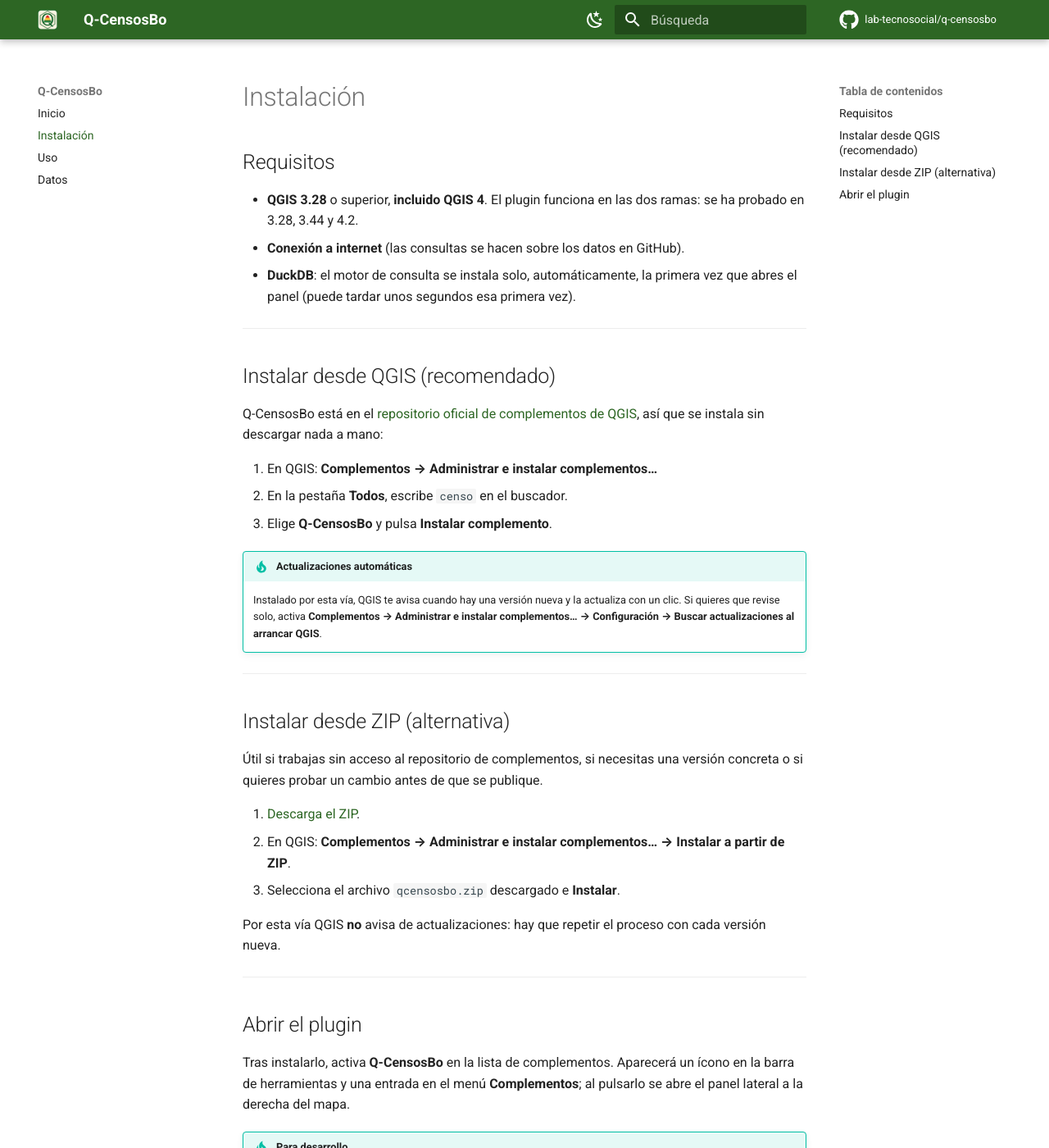
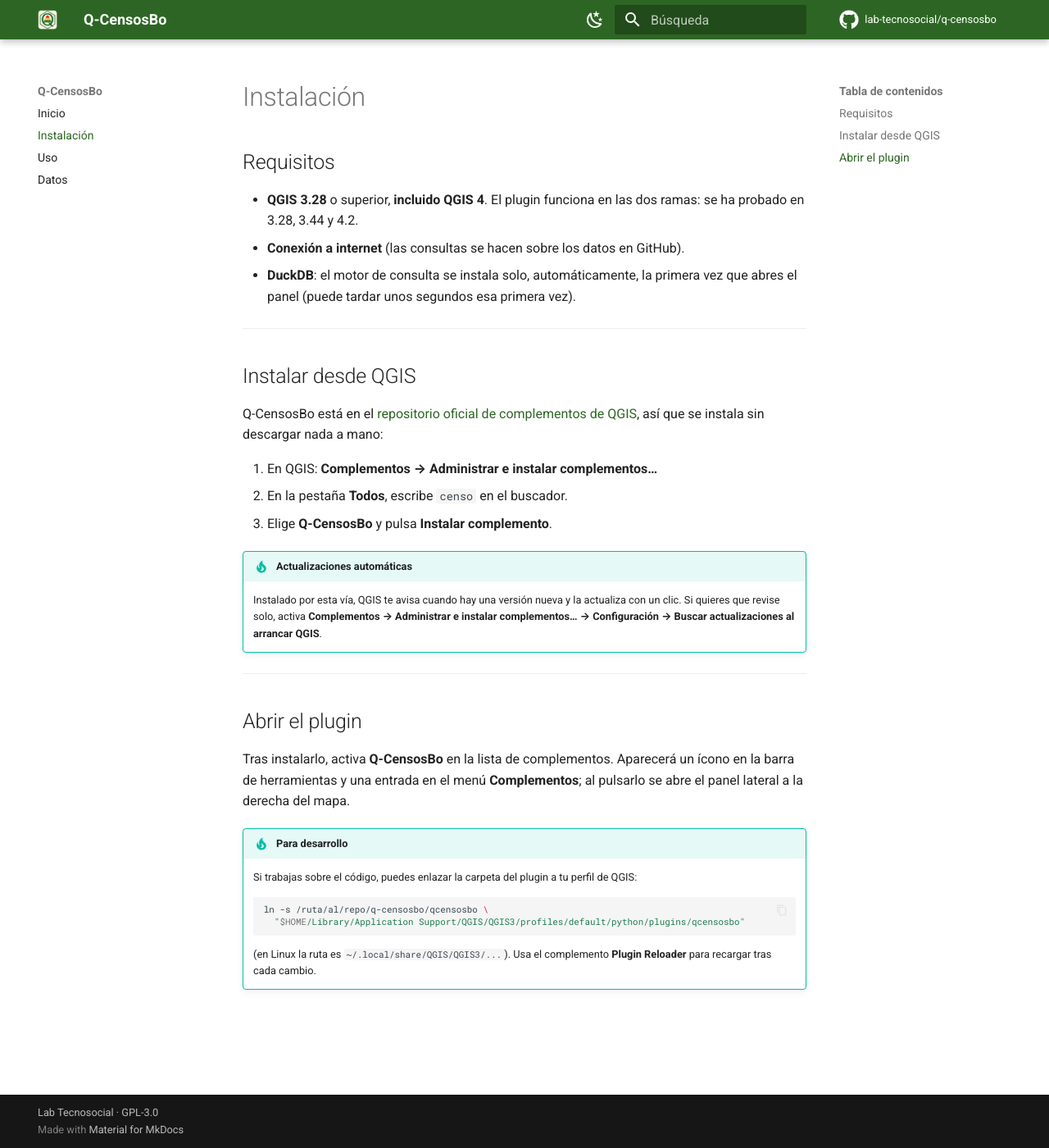
Before and after one commit to lab-tecnosocial/q-censosbo, an MkDocs documentation site: the page built from docs/instalacion.md, in a window 1280 px wide and 1400 px high. Shown: the whole window at 82% size. Built offline with MkDocs 1.6.1 and Material for MkDocs 9.7.7, drawn with Linux system fonts in a browser that asks for light colours; comment, search, counter and statistics services are not loaded.

Commit message:
El ZIP deja de ser una vía recomendada: el plugin está en el repositorio oficial
Instalar por ZIP no avisa de actualizaciones, y ahora hay una vía que sí: el
gestor de complementos de QGIS. Mantener las dos invitaba a elegir la peor.
El ZIP sigue existiendo en cada GitHub Release para quien lo necesite.

```diff
--- a/docs/instalacion.md
+++ b/docs/instalacion.md
@@ -10,7 +10,7 @@
 
 ---
 
-## Instalar desde QGIS (recomendado)
+## Instalar desde QGIS
 
 Q-CensosBo está en el
 [repositorio oficial de complementos de QGIS](https://plugins.qgis.org/plugins/qcensosbo/), así
@@ -24,20 +24,6 @@
     Instalado por esta vía, QGIS te avisa cuando hay una versión nueva y la actualiza con un
     clic. Si quieres que revise solo, activa **Complementos → Administrar e instalar
     complementos… → Configuración → Buscar actualizaciones al arrancar QGIS**.
-
----
-
-## Instalar desde ZIP (alternativa)
-
-Útil si trabajas sin acceso al repositorio de complementos, si necesitas una versión concreta o
-si quieres probar un cambio antes de que se publique.
-
-1. [Descarga el ZIP](https://github.com/lab-tecnosocial/q-censosbo/releases/latest/download/qcensosbo.zip).
-2. En QGIS: **Complementos → Administrar e instalar complementos… → Instalar a partir de ZIP**.
-3. Selecciona el archivo `qcensosbo.zip` descargado e **Instalar**.
-
-Por esta vía QGIS **no** avisa de actualizaciones: hay que repetir el proceso con cada versión
-nueva.
 
 ---
 
```
Also changed, not shown: README.md (+0 -4 lines).
